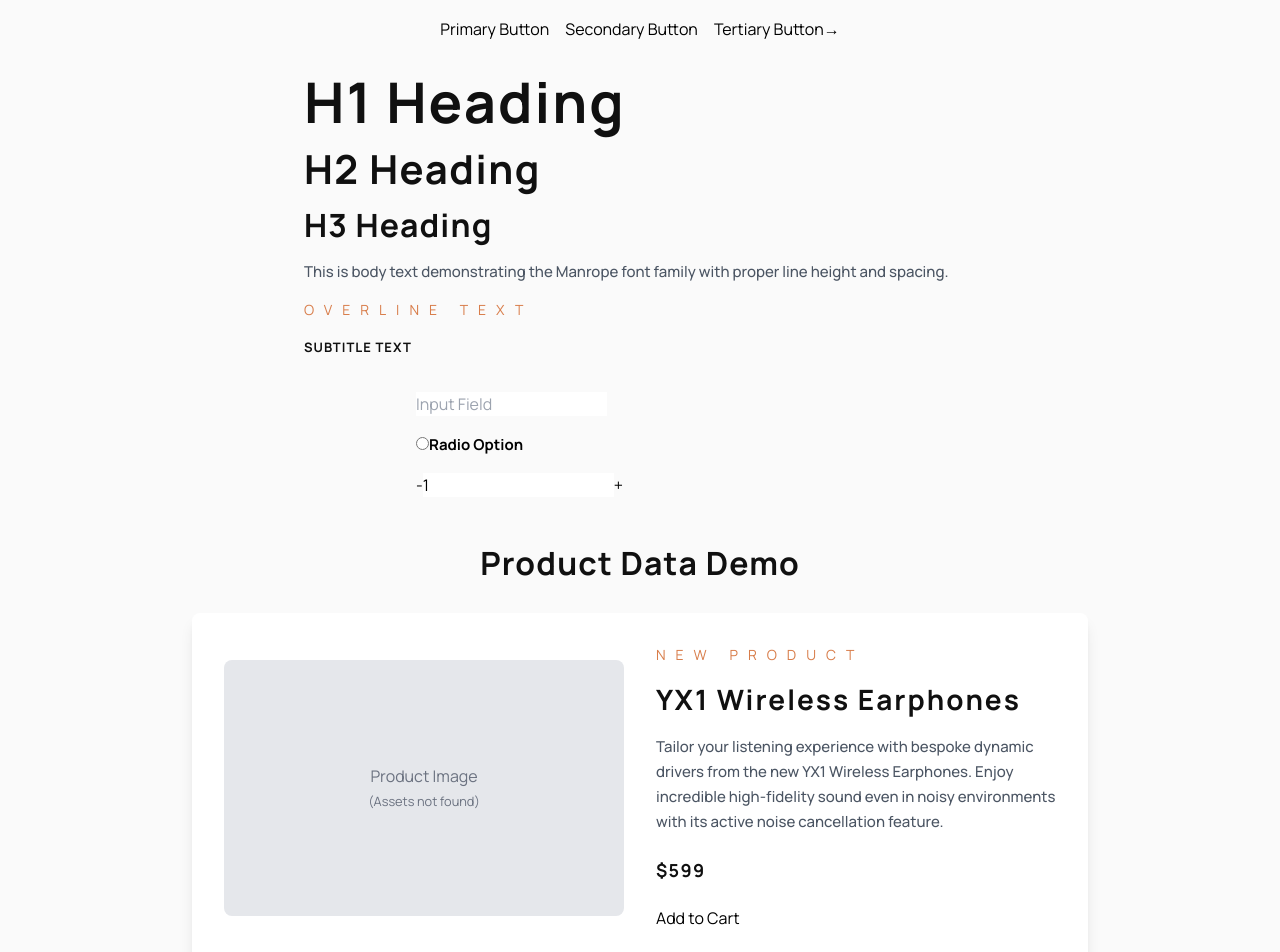
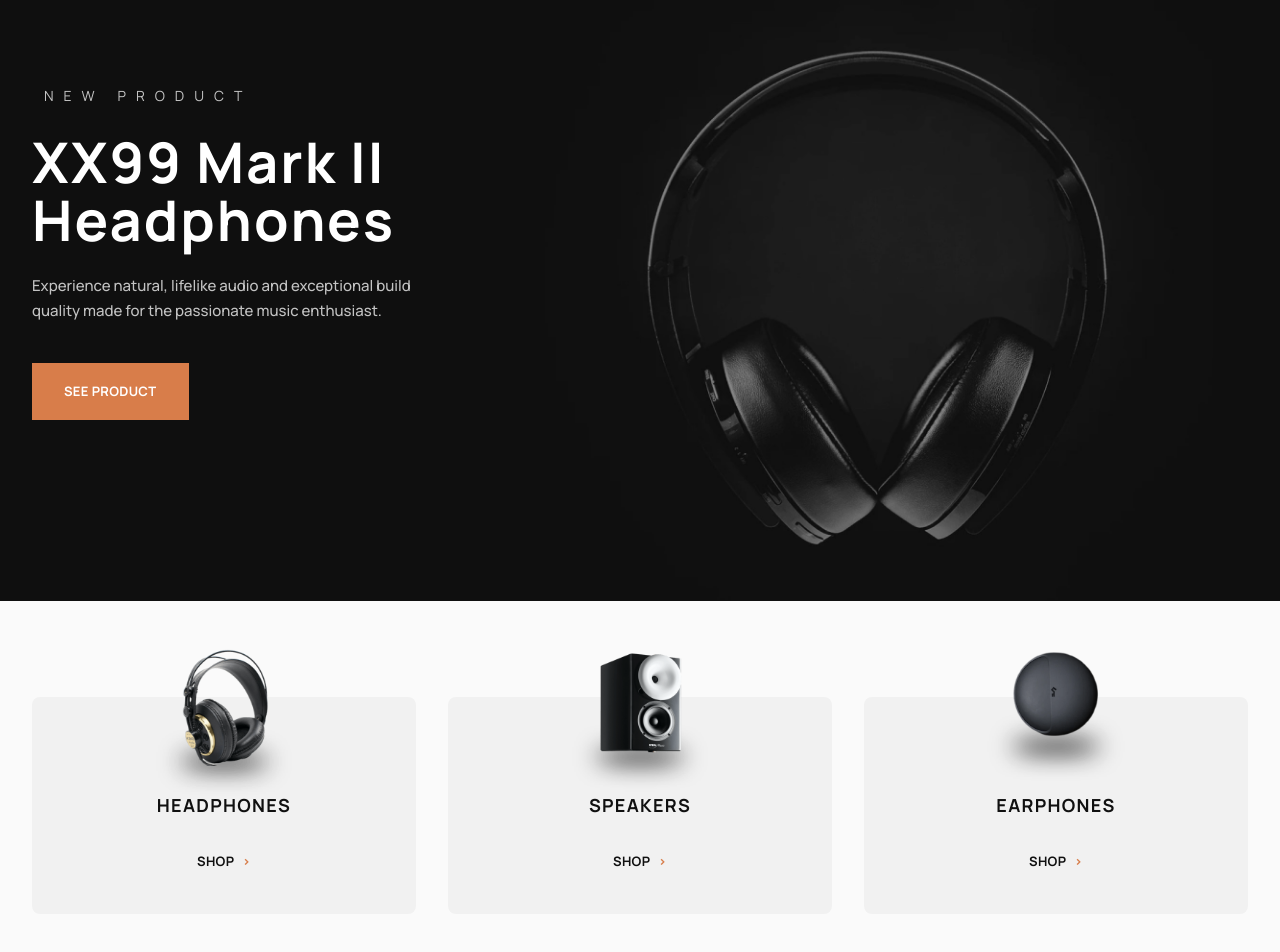
Before and after one commit to evansachie/audiophile-ecommerce, a React (Vite) app: page / in a window 1280 px wide. Shown: the part 180-1132 px from the top of the page. Built offline with nearby package versions, Linux system fonts and the light colour scheme.

Commit message:
feat: add homepage with updates routing

```diff
--- a/src/App.tsx
+++ b/src/App.tsx
@@ -1,12 +1,9 @@
 import { useState } from 'react';
-import { getAllProducts } from './utils/data';
-import { formatPrice } from './utils/formatters';
 import { Layout } from './components/layout';
+import { HomePage } from './pages/HomePage/HomePage';
 
 function App() {
   const [cartItemCount] = useState(0);
-  const products = getAllProducts();
-  const featuredProduct = products[0];
 
   const handleCartClick = () => {
     console.log('Cart clicked'); // Will open cart modal later
@@ -18,100 +15,7 @@ function App() {
       currentPath="/"
       onCartClick={handleCartClick}
     >
-      {/* Design System Demo */}
-      <div className="container mx-auto px-6 py-12">
-        <section className="mb-12">
-          <h2 className="text-h3 text-audiophile-black mb-8 text-center">
-            Design System Demo
-          </h2>
-
-          {/* Buttons */}
-          <div className="flex flex-wrap gap-4 justify-center mb-8">
-            <button className="btn-primary">Primary Button</button>
-            <button className="btn-secondary">Secondary Button</button>
-            <button className="btn-tertiary">
-              Tertiary Button
-              <span>→</span>
-            </button>
-          </div>
-
-          {/* Typography */}
-          <div className="max-w-2xl mx-auto mb-8">
-            <h1 className="text-h1 text-audiophile-black mb-4">H1 Heading</h1>
-            <h2 className="text-h2 text-audiophile-black mb-4">H2 Heading</h2>
-            <h3 className="text-h3 text-audiophile-black mb-4">H3 Heading</h3>
-            <p className="text-body text-gray-600 mb-4">
-              This is body text demonstrating the Manrope font family with proper line height and spacing.
-            </p>
-            <p className="text-overline text-audiophile-orange mb-4">OVERLINE TEXT</p>
-            <p className="text-subtitle text-audiophile-black">SUBTITLE TEXT</p>
-          </div>
-
-          {/* Form Elements */}
-          <div className="max-w-md mx-auto mb-8">
-            <input
-              type="text"
-              placeholder="Input Field"
-              className="input-field mb-4"
-            />
-            <div className="radio-field mb-4">
-              <input type="radio" id="radio1" name="demo" />
-              <label htmlFor="radio1" className="text-body font-bold">Radio Option</label>
-            </div>
-            <div className="number-input">
-              <button>-</button>
-              <input type="number" value="1" readOnly />
-              <button>+</button>
-            </div>
-          </div>
-        </section>
-
-        {/* Product Demo */}
-        {featuredProduct && (
-          <section className="max-w-4xl mx-auto">
-            <h2 className="text-h3 text-audiophile-black mb-8 text-center">
-              Product Data Demo
-            </h2>
-            <div className="bg-white rounded-lg shadow-lg p-8">
-              <div className="grid md:grid-cols-2 gap-8 items-center">
-                <div>
-                  <div className="w-full h-64 bg-gray-200 rounded-lg flex items-center justify-center">
-                    <span className="text-gray-500 text-center">
-                      Product Image<br />
-                      <small>(Assets not found)</small>
-                    </span>
-                  </div>
-                </div>
-                <div>
-                  {featuredProduct.new && (
-                    <p className="text-overline text-audiophile-orange mb-4">NEW PRODUCT</p>
-                  )}
-                  <h3 className="text-h4 text-audiophile-black mb-4">
-                    {featuredProduct.name}
-                  </h3>
-                  <p className="text-body text-gray-600 mb-6">
-                    {featuredProduct.description}
-                  </p>
-                  <p className="text-h6 text-audiophile-black mb-6">
-                    {formatPrice(featuredProduct.price)}
-                  </p>
-                  <button className="btn-primary">Add to Cart</button>
-                </div>
-              </div>
-            </div>
-          </section>
-        )}
-
-        {/* Stats */}
-        <section className="mt-12 text-center">
-          <p className="text-body text-gray-600">
-            Project Structure Complete: <span className="text-audiophile-orange font-bold">{products.length} Products Loaded</span>
-          </p>
-          <p className="text-subtitle text-audiophile-black mt-2">
-            Navigation & Layout Ready!
-          </p>
-        </section>
-      </div>
+      <HomePage />
     </Layout>
   );
 }
--- /dev/null
+++ b/src/pages/HomePage/HomePage.tsx
@@ -0,0 +1,15 @@
+import { HeroSection } from '../../components/home/HeroSection/HeroSection';
+import { CategorySection } from '../../components/home/CategorySection/CategorySection';
+import { FeaturedProducts } from '../../components/home/FeaturedProducts/FeaturedProducts';
+import { AboutSection } from '../../components/home/AboutSection/AboutSection';
+
+export const HomePage = () => {
+  return (
+    <>
+      <HeroSection />
+      <CategorySection />
+      <FeaturedProducts />
+      <AboutSection />
+    </>
+  );
+};
```
